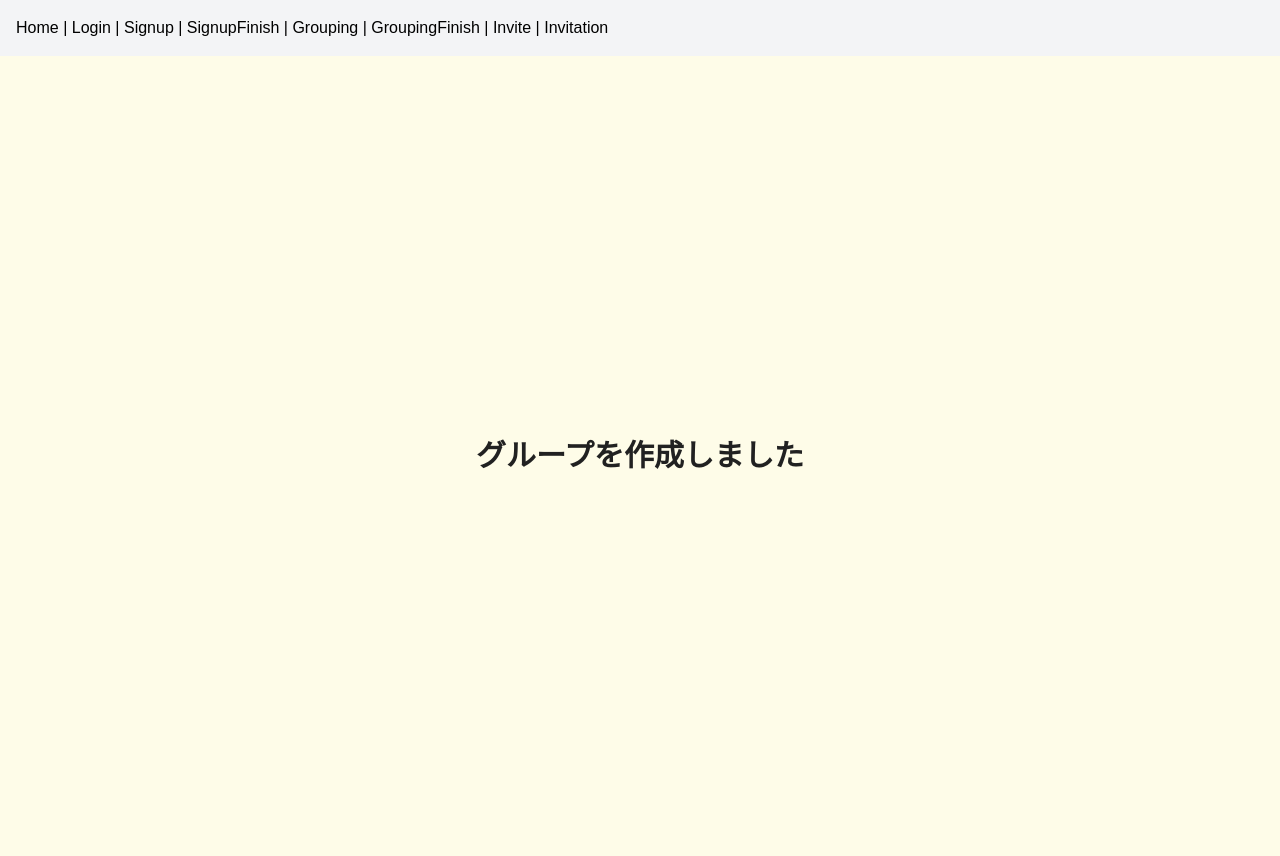
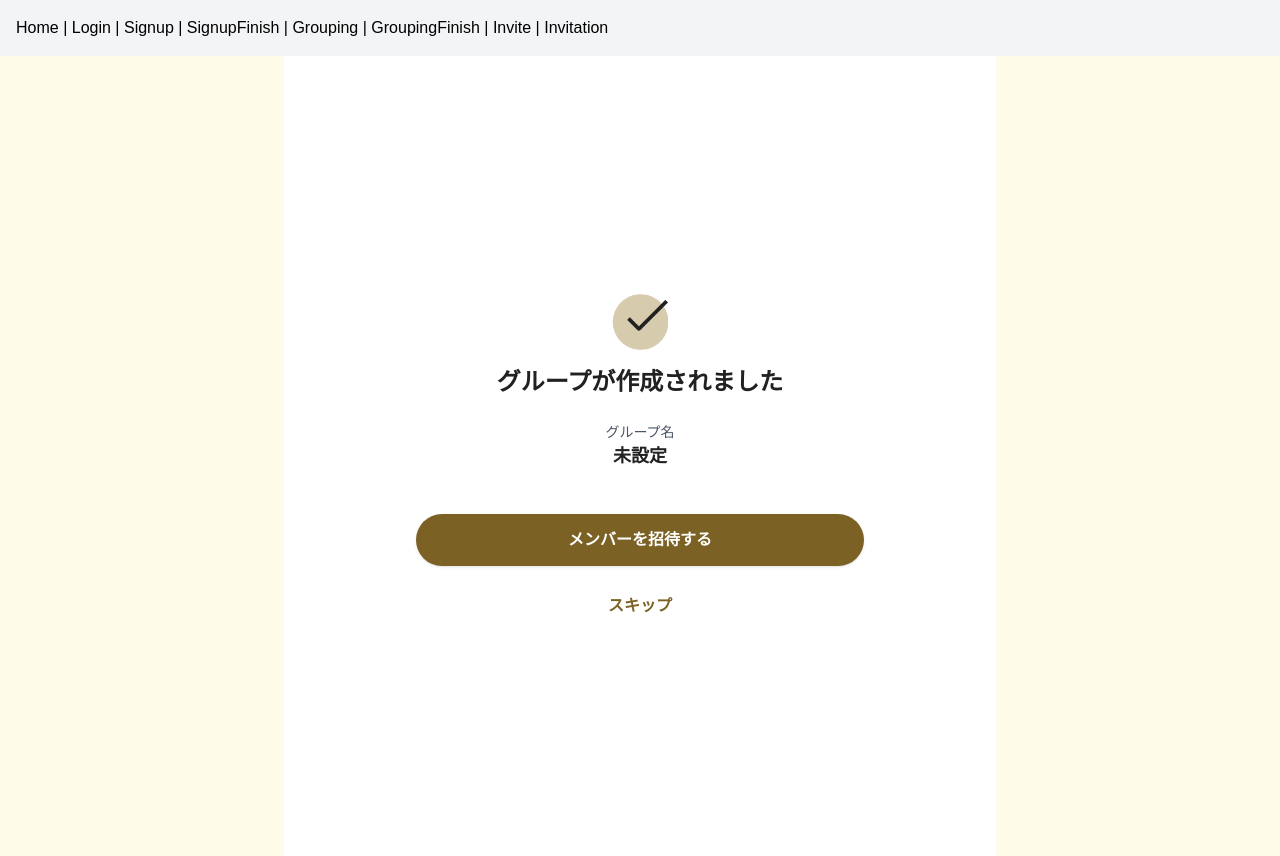
Before and after one commit to MasanoriMatsuda-SB/ending_collection_frontend, a Next.js app: page /grouping/finish in a window 1280 px wide. Built offline with nearby package versions, Linux system fonts and the light colour scheme.

Commit message:
グループ作成導線

```diff
--- a/src/app/grouping/finish/page.tsx
+++ b/src/app/grouping/finish/page.tsx
@@ -1,10 +1,32 @@
 // app/grouping/finish/page.tsx
-import React from "react";
+'use client';
+import { useSearchParams, useRouter } from 'next/navigation';
+import Button from "@/components/Button";
+import Link from 'next/link';
 
 export default function GroupingFinishPage() {
-    return (
-        <main className="flex min-h-screen items-center justify-center">
-            <h1 className="text-3xl font-bold">グループを作成しました</h1>
-        </main>
-    );
+  const params = useSearchParams();
+  const groupName = params.get('groupName') || '未設定';
+  const router = useRouter();
+
+  return (
+    <div className="min-h-screen flex flex-col items-center justify-center bg-white text-center px-6">
+    <img src="/check-icon.png" alt="check" className="w-14 h-14 mb-4" />
+    <h1 className="text-2xl font-bold text-center mb-6">グループが作成されました</h1>
+    <div className="mb-8">
+        <p className="text-sm text-gray-600">グループ名</p>
+        <p className="text-lg font-bold">{groupName}</p>
+    </div>
+    <Button
+        title="メンバーを招待する"
+        href="/invite"
+        variant="main"
+        />
+    <div className="mt-4 text-center">
+        <Link href="/" className="text-[#7B6224] font-semibold hover:text-[#A8956F]">
+        スキップ
+        </Link>
+    </div>
+    </div>
+  );
 }
--- a/src/app/grouping/page.tsx
+++ b/src/app/grouping/page.tsx
@@ -1,10 +1,82 @@
 // app/grouping/page.tsx
-import React from "react";
+'use client';
+import { useEffect , useState } from 'react';
+import { useRouter } from 'next/navigation';
+import { jwtDecode } from 'jwt-decode';
+import Button from "@/components/Button";
+
+interface JwtPayload {
+    sub: string;
+    exp: number;
+    iat: number;
+  }
 
 export default function GroupingPage() {
-    return (
-        <main className="flex min-h-screen items-center justify-center">
-            <h1 className="text-3xl font-bold">グループ作成</h1>
-        </main>
-    );
+  const [username, setUsername] = useState<string | null>(null);
+  const [groupName, setGroupName] = useState('');
+  const router = useRouter();
+
+  useEffect(() => {
+    const token = localStorage.getItem('token');
+    if (token) {
+      try {
+        const decoded = jwtDecode<JwtPayload>(token);
+        setUsername(decoded.sub);
+      } catch (error) {
+        console.error('JWT decode error:', error);
+      }
+    }
+  }, []);
+
+  const handleCreateGroup = async () => {
+    try {
+      const res = await fetch(`${process.env.NEXT_PUBLIC_API_URL}/grouping`, {
+        method: 'POST',
+        headers: {
+          'Content-Type': 'application/json',
+        },
+        body: JSON.stringify({ groupName }),
+      });
+
+      if (!res.ok) throw new Error('作成に失敗しました');
+
+      // 成功したらfinishページに遷移
+      router.push(`/grouping/finish?groupName=${encodeURIComponent(groupName)}`);
+    } catch (err) {
+      console.error('作成エラー:', err);
+      alert('グループの作成に失敗しました');
+    }
+  };
+
+  return (
+    <div className="min-h-screen flex flex-col items-center justify-center bg-white text-center px-6">
+    {username ? (
+    <>
+        <h1 className="text-2xl font-bold text-center mb-6">グループ作成</h1>
+        <div className="w-full max-w-md mb-6">
+            <label className="block text-sm font-medium text-gray-900">グループ名</label>
+            <input
+              type="text"
+              placeholder="メメモリ家"
+              value={groupName}
+              onChange={(e) => setGroupName(e.target.value)}
+
+              className="w-full mt-1 px-3 py-2 border border-gray-300 rounded text-gray-900 focus:outline-none focus:ring-[#17B5B5] focus:border-[#17B5B5]"
+            />
+        </div>
+      <Button
+        title="グループ作成"
+        type="submit"
+        variant="main"
+        onClick={handleCreateGroup}
+
+      />
+    </>
+    ) : (
+        <p className="text-xl mb-8 text-gray-900">
+        未ログインのため表示不可
+        </p>
+    )}
+    </div>
+  );
 }
--- a/src/app/signup/finish/page.tsx
+++ b/src/app/signup/finish/page.tsx
@@ -37,7 +37,6 @@ export default function HomePage() {
       <div className="min-h-screen flex flex-col items-center justify-center bg-white text-center px-6">
         {username ? (
           <>
-            {/* <img src="/check-icon.png" alt="check" className="w-14 h-14 mb-4" /> */}
             <h1 className="text-2xl font-bold text-center mb-6">アカウントが作成されました</h1>
             <img
               src={photoURL || "/face-icon.svg"}
```
